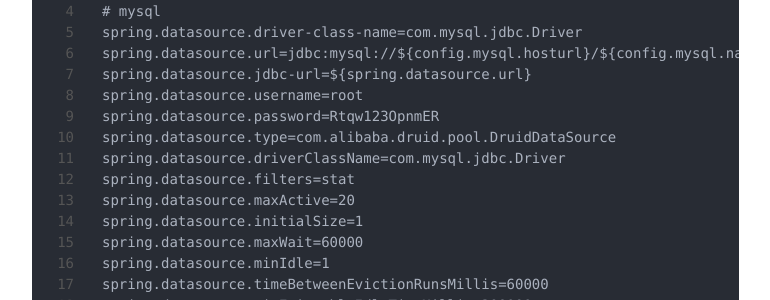
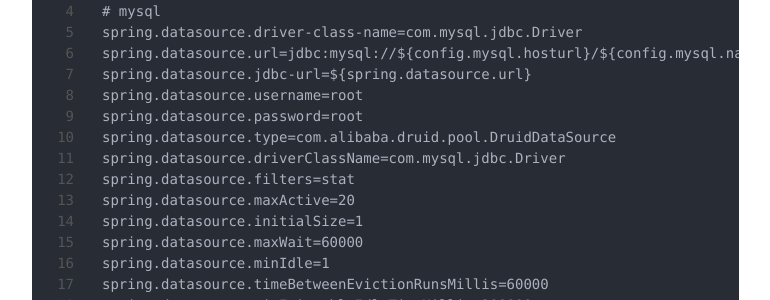
Before and after one commit to purgeyao/purgeyao.github.io, a Jekyll site: the page built from _posts/2019-10-25-SpringBoot-Mysql模板多数据源加载.md, in a window 1280 px wide and 1400 px high, scrolled down 2344 px. Shown: the part 320-620 px from the top of the window, without its empty margins (233-1003 px from the left). Built offline with Jekyll 4.4.1, drawn with Linux system fonts in a browser that asks for light colours; nearby versions of some CDN libraries; our own code applies the rules of GitHub Pages for plain Markdown files; comment, search, counter and statistics services are not loaded; some of the changed text lies outside the part shown.

Commit message:
upd 2019-10-25-SpringBoot-Mysql模板多数据源加载.md

```diff
--- a/_posts/2019-10-25-SpringBoot-Mysql模板多数据源加载.md
+++ b/_posts/2019-10-25-SpringBoot-Mysql模板多数据源加载.md
@@ -81,7 +81,7 @@ spring.datasource.driver-class-name=com.mysql.jdbc.Driver
 spring.datasource.url=jdbc:mysql://${config.mysql.hosturl}/${config.mysql.name}?useUnicode=true&characterEncoding=UTF-8&allowMultiQueries=true&autoReconnect=true
 spring.datasource.jdbc-url=${spring.datasource.url}
 spring.datasource.username=root
-spring.datasource.password=Rtqw123OpnmER
+spring.datasource.password=root
 spring.datasource.type=com.alibaba.druid.pool.DruidDataSource
 spring.datasource.driverClassName=com.mysql.jdbc.Driver
 spring.datasource.filters=stat
```
Also changed, not shown: other parts of _posts/2019-10-25-SpringBoot-Mysql模板多数据源加载.md (+4 -0 lines).
